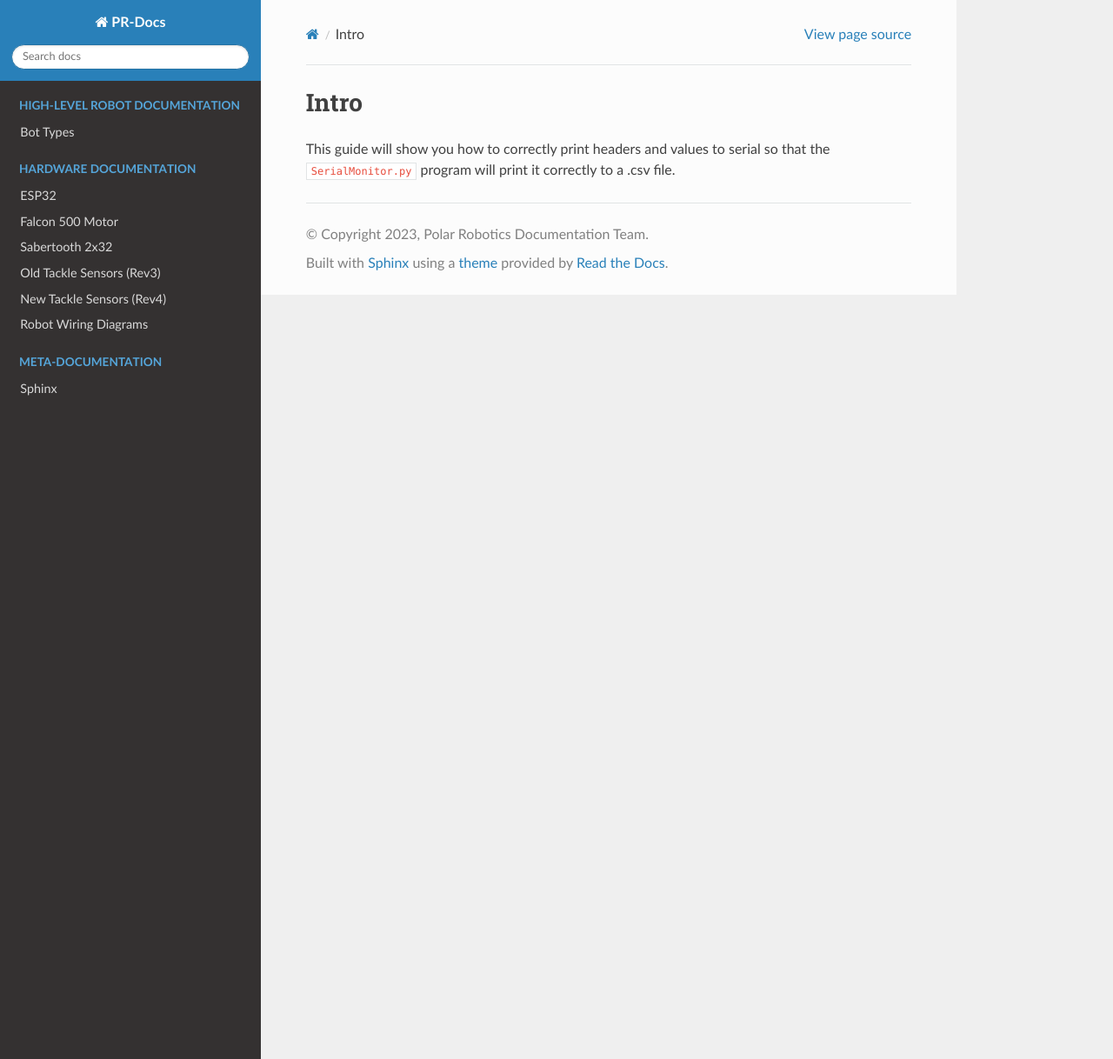
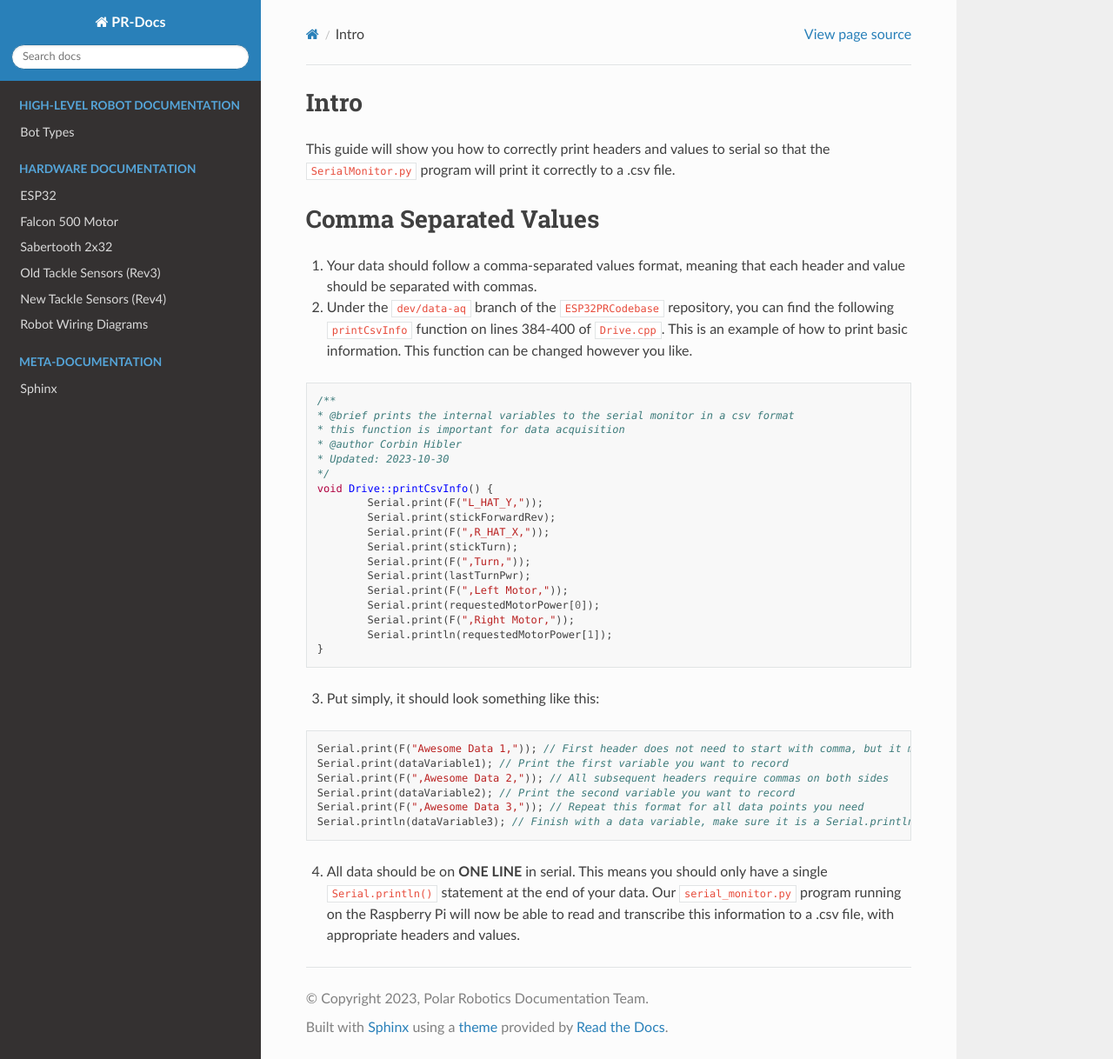
Before and after one commit to PolarRobotics/PR-Docs, a Sphinx documentation site: the page built from docs/source/Data-Aq/SerialPrinting.md, in a window 1280 px wide and 1218 px high. Shown: the whole window at 87% size. Built offline with Sphinx 7.4.7 and the Read the Docs theme 2.0.0, drawn with Linux system fonts in a browser that asks for light colours.

Commit message:
Added guide on serial printing convention (SerialPrinting.md)

````diff
--- a/docs/source/Data-Aq/SerialPrinting.md
+++ b/docs/source/Data-Aq/SerialPrinting.md
@@ -1,3 +1,42 @@
 # Intro
 
 This guide will show you how to correctly print headers and values to serial so that the `SerialMonitor.py` program will print it correctly to a .csv file.
+
+# Comma Separated Values
+1. Your data should follow a comma-separated values format, meaning that each header and value should be separated with commas.
+
+2. Under the `dev/data-aq` branch of the `ESP32PRCodebase` repository, you can find the following `printCsvInfo` function on lines 384-400 of `Drive.cpp`. This is an example of how to print basic information. This function can be changed however you like.
+
+```cpp
+/**
+* @brief prints the internal variables to the serial monitor in a csv format
+* this function is important for data acquisition
+* @author Corbin Hibler
+* Updated: 2023-10-30
+*/
+void Drive::printCsvInfo() {
+	Serial.print(F("L_HAT_Y,"));
+	Serial.print(stickForwardRev);
+	Serial.print(F(",R_HAT_X,"));
+	Serial.print(stickTurn);
+	Serial.print(F(",Turn,"));
+	Serial.print(lastTurnPwr);
+	Serial.print(F(",Left Motor,"));
+	Serial.print(requestedMotorPower[0]);
+	Serial.print(F(",Right Motor,"));
+	Serial.println(requestedMotorPower[1]);
+}
+```
+
+3. Put simply, it should look something like this:
+
+```cpp
+Serial.print(F("Awesome Data 1,")); // First header does not need to start with comma, but it must end with one
+Serial.print(dataVariable1); // Print the first variable you want to record
+Serial.print(F(",Awesome Data 2,")); // All subsequent headers require commas on both sides
+Serial.print(dataVariable2); // Print the second variable you want to record
+Serial.print(F(",Awesome Data 3,")); // Repeat this format for all data points you need
+Serial.println(dataVariable3); // Finish with a data variable, make sure it is a Serial.println function.
+```
+
+4. All data should be on **ONE LINE** in serial. This means you should only have a single `Serial.println()` statement at the end of your data.  Our `serial_monitor.py` program running on the Raspberry Pi will now be able to read and transcribe this information to a .csv file, with appropriate headers and values.
````
